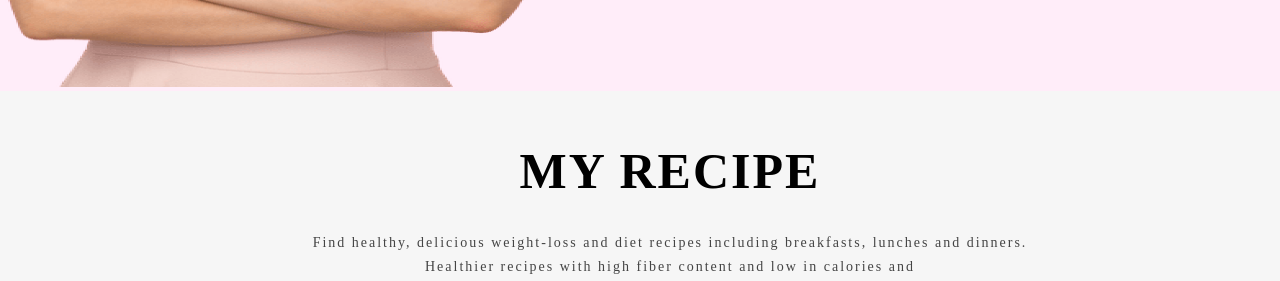
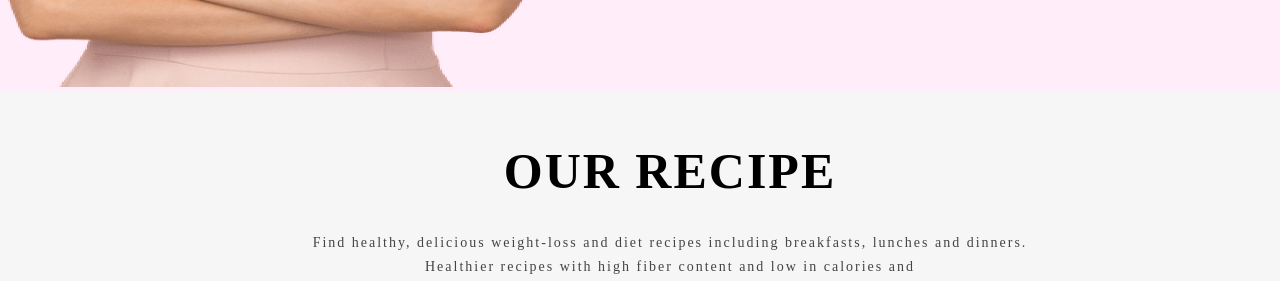
Before and after one commit to Shahriar-Nazim/First_Assainment, a plain HTML site: page First_Assignment/Index.html in a window 1280 px wide. Shown: the part 1201-1482 px from the top of the page. Drawn offline with Linux system fonts and the light colour scheme.

```diff
--- a/First_Assignment/Index.html
+++ b/First_Assignment/Index.html
@@ -52,7 +52,7 @@
 
     <section id="recipe_part">
         <div class="container">
-            <h1>My Recipe</h1>
+            <h1>Our Recipe</h1>
             <p>Find healthy, delicious weight-loss and diet recipes including breakfasts, lunches and
                 dinners.<br>Healthier
                 recipes with high fiber content and low in calories and <br> from the food and nutrition experts at
--- a/First_Assignment/css/style.css
+++ b/First_Assignment/css/style.css
@@ -155,10 +155,6 @@
 }
 
 
-#optional_part {}
-
-
-
 #contact {
 
     background: url(../images/7.png);
```
